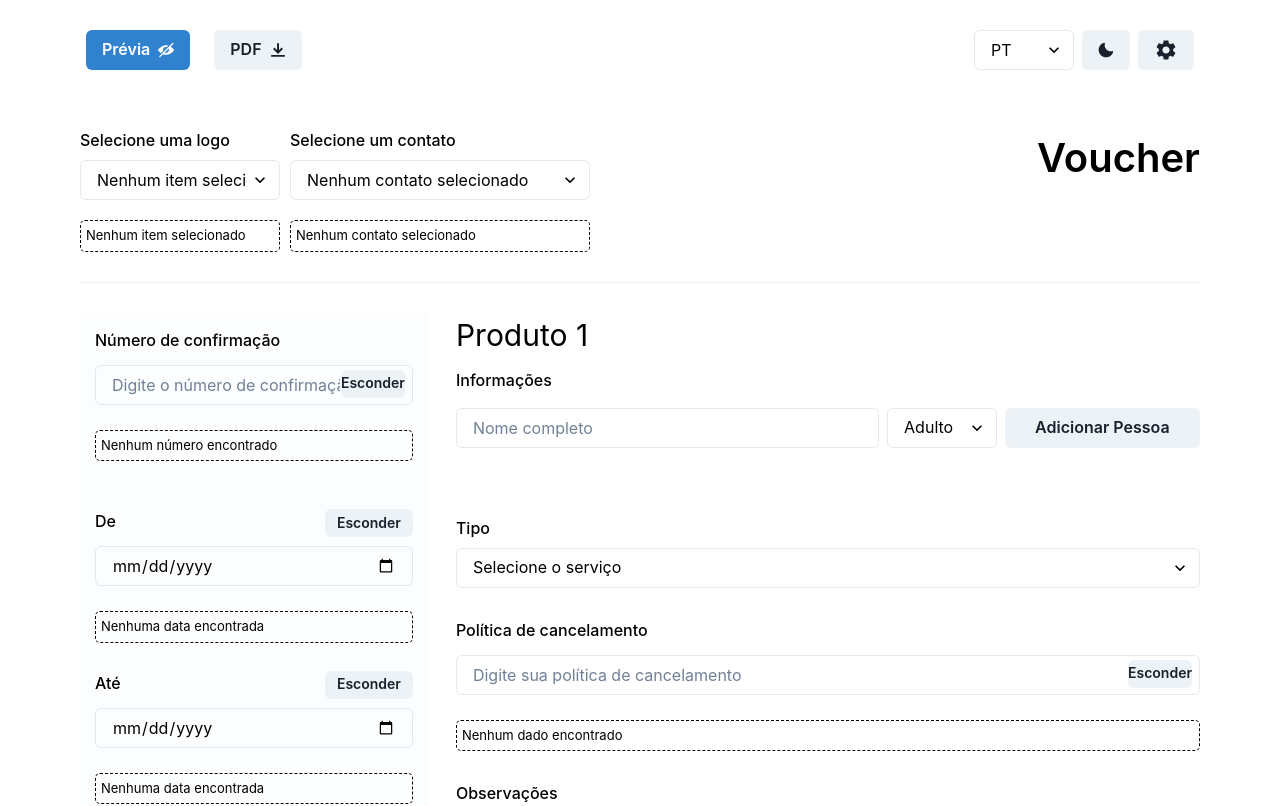
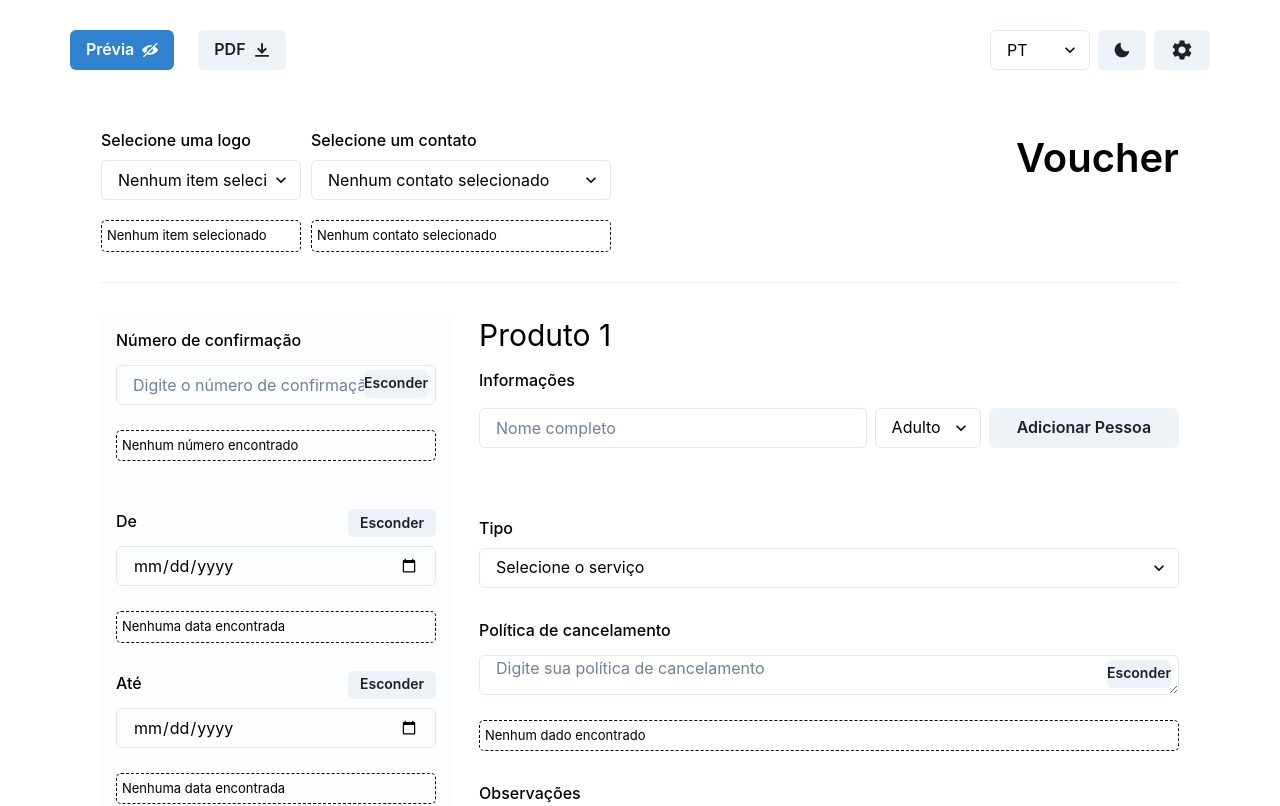
Before and after one commit to dionbiancha/voucher-generate, a React (Vite) app: page / in a window 1280 px wide. Shown: the top 806 px of the page. Built offline with nearby package versions, Linux system fonts and the light colour scheme.

Commit message:
fix: correção de bug no input

```diff
--- a/src/App.tsx
+++ b/src/App.tsx
@@ -3,7 +3,6 @@ import * as serviceWorkerRegistration from "./serviceWorkerRegistration";
 import {
   Box,
   Button,
-  Container,
   Divider,
   FormControl,
   Stack,
@@ -34,7 +33,8 @@ function ContentArea() {
       <Stack
         sx={{
           backgroundColor: "#e2e8f01c",
-          width: "500px",
+          maxWidth: "350px",
+          width: "100%",
           padding: "15px",
         }}
         direction={"column"}
@@ -113,18 +113,17 @@ function App() {
         sx={{
           backgroundColor: isLight() ? "#FFFFFF" : "#1A202C",
           color: isLight() ? "#000000" : "#FFFFFF",
+          maxWidth: "1200px",
         }}
         width="100%"
-        maxW="1200px"
         direction={"column"}
         justifyContent={"center"}
         padding="30px"
         alignItems={"center"}
       >
-        <Container maxW="1200px">
-          <HeaderArea />
-        </Container>
-        <Container id="pdf" maxW="1200px" paddingX="10px">
+        <HeaderArea />
+
+        <Box id="pdf">
           <Stack direction={"row"} justifyContent={"space-between"}>
             <Stack direction={"row"} spacing={"10px"}>
               <SelectLogo />
@@ -134,14 +133,9 @@ function App() {
           </Stack>
           <Divider sx={{ marginY: "30px" }} />
           <ContentArea />
-        </Container>
+        </Box>
         {additionalAreas.map((_, index) => (
-          <Container
-            key={index}
-            id={`pdf${index}`}
-            maxW="1200px"
-            paddingX="30px"
-          >
+          <Box key={index} id={`pdf${index}`}>
             <Divider sx={{ marginY: "30px", border: "1px dashed #EDF2F7" }} />
             <ContentArea />
             {!showPreview && (
@@ -157,7 +151,7 @@ function App() {
                 </Button>
               </>
             )}
-          </Container>
+          </Box>
         ))}
         {!showPreview && (
           <Button
--- a/src/components/TextInput/index.tsx
+++ b/src/components/TextInput/index.tsx
@@ -1,7 +1,6 @@
 import { useState } from "react";
 import {
   Box,
-  FormControl,
   FormLabel,
   Input,
   InputGroup,
@@ -19,6 +18,7 @@ interface TextInputProps {
   emptyText: string;
   divider?: boolean;
   bold?: boolean;
+  isTextArea?: boolean;
 }
 
 function TextInput({
@@ -27,6 +27,7 @@ function TextInput({
   emptyText,
   divider,
   bold,
+  isTextArea,
 }: TextInputProps) {
   const { showPreview } = usePreview();
   const { t } = useTranslation();
@@ -46,17 +47,28 @@ function TextInput({
       </FormLabel>
 
       {!showPreview && (
-        <FormControl>
-          <InputGroup size="md">
+        <InputGroup>
+          {isTextArea ? (
             <Input
-              type="text"
-              pr="4.5rem"
+              as="textarea"
+              resize="vertical"
               sx={{ marginY: "5px" }}
               placeholder={t(`${placeholder}`)}
               value={formState}
               onChange={(e) => setFormState(e.target.value)}
               isDisabled={isInputDisabled}
             />
+          ) : (
+            <Input
+              type="text"
+              sx={{ marginY: "5px" }}
+              placeholder={t(`${placeholder}`)}
+              value={formState}
+              onChange={(e) => setFormState(e.target.value)}
+              isDisabled={isInputDisabled}
+            />
+          )}
+
           <InputRightElement width="4.5rem">
             <Button
               h="1.75rem"
@@ -69,7 +81,6 @@ function TextInput({
             </Button>
           </InputRightElement>
         </InputGroup>
-        </FormControl>
       )}
 
       {!formState ? (
--- a/src/features/Product/index.tsx
+++ b/src/features/Product/index.tsx
@@ -68,7 +68,7 @@ function ProductItem() {
   };
 
   return (
-    <Box>
+    <Box sx={{ maxWidth: "700px", width: "100%" }}>
       <Information />
       <FormControl>
         <FormLabel>{t("Tipo")}</FormLabel>
@@ -93,6 +93,7 @@ function ProductItem() {
         <>
           <FormControl mt={10}>
             <TextInput
+              isTextArea
               title="Tipo de quarto"
               placeholder="Preencha o tipo do quarto"
               emptyText="Nenhum dado encontrado"
@@ -100,6 +101,7 @@ function ProductItem() {
           </FormControl>
           <FormControl mt={10}>
             <TextInput
+              isTextArea
               title="Regime da hospedagem"
               placeholder="Preencha o regime da hospedagem"
               emptyText="Nenhum dado encontrado"
@@ -108,6 +110,7 @@ function ProductItem() {
 
           <FormControl mt={10}>
             <TextInput
+              isTextArea
               title="Detalhes da hospedagem"
               placeholder="Preencha os detalhes da hospedagem"
               emptyText="Nenhum dado encontrado"
@@ -120,6 +123,7 @@ function ProductItem() {
         <>
           <FormControl mt={10}>
             <TextInput
+              isTextArea
               title="Título"
               placeholder="Preencha seu titulo"
               emptyText="Nenhum titulo encontrado"
@@ -128,6 +132,7 @@ function ProductItem() {
 
           <FormControl mt={10}>
             <TextInput
+              isTextArea
               title="Regime de serviço"
               placeholder="Preencha seu regime de serviço"
               emptyText="Nenhum dado encontrado"
@@ -136,6 +141,7 @@ function ProductItem() {
 
           <FormControl mt={10}>
             <TextInput
+              isTextArea
               title="Detalhes do serviço"
               placeholder="Preencha os detalhes do serviço"
               emptyText="Nenhum dado encontrado"
@@ -145,12 +151,14 @@ function ProductItem() {
       )}
       <Box sx={{ marginY: "30px" }} />
       <TextInput
+        isTextArea
         title="Política de cancelamento"
         placeholder="Digite sua política de cancelamento"
         emptyText="Nenhum dado encontrado"
       />
       <Box sx={{ marginY: "30px" }} />
       <TextInput
+        isTextArea
         title="Observações"
         placeholder="Digite suas observações"
         emptyText="Nenhuma observação encontrada"
@@ -180,6 +188,7 @@ function Product() {
     <Box
       sx={{
         width: "100%",
+
         paddingLeft: "20px",
       }}
     >
```
Lines whose indentation alone changed are shown as unchanged.
